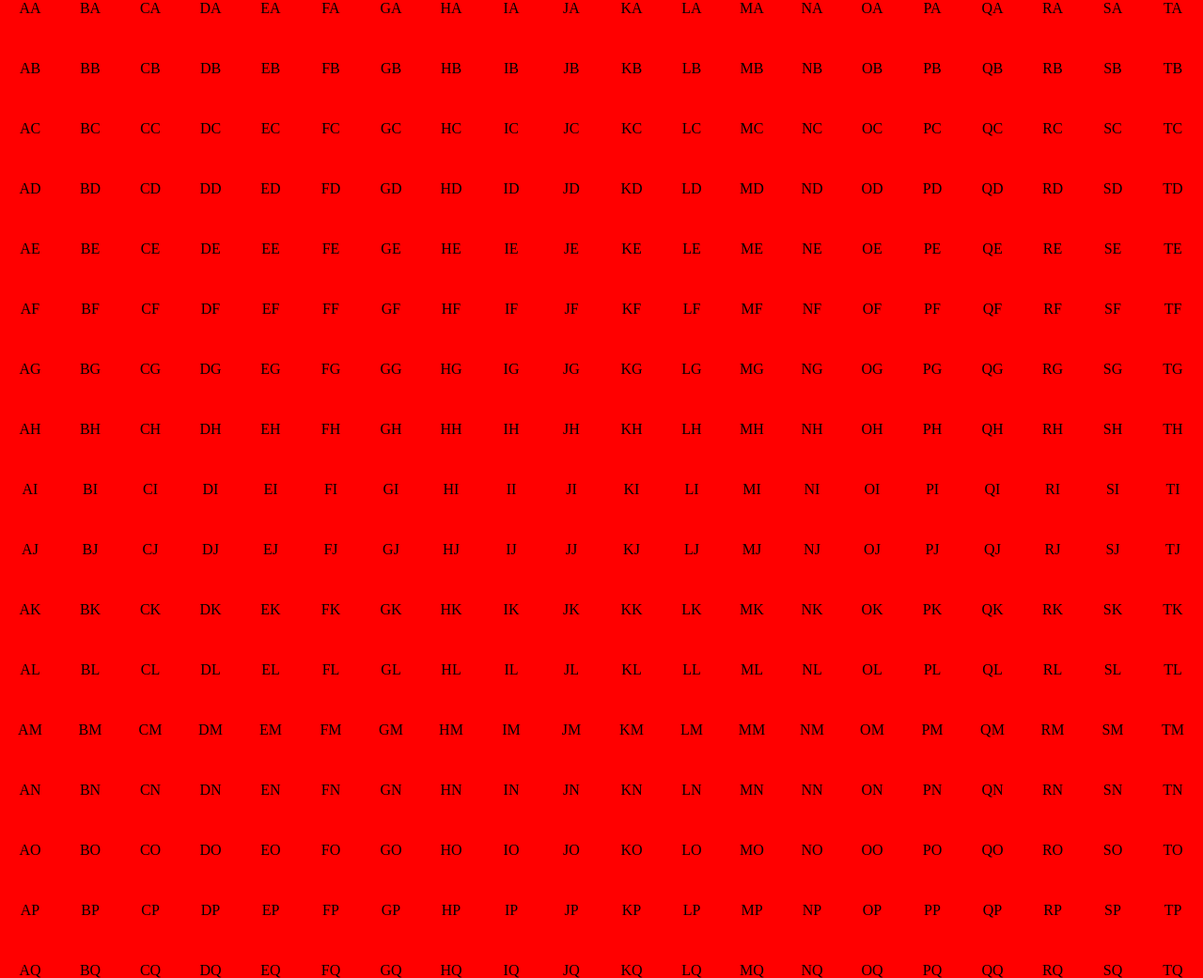
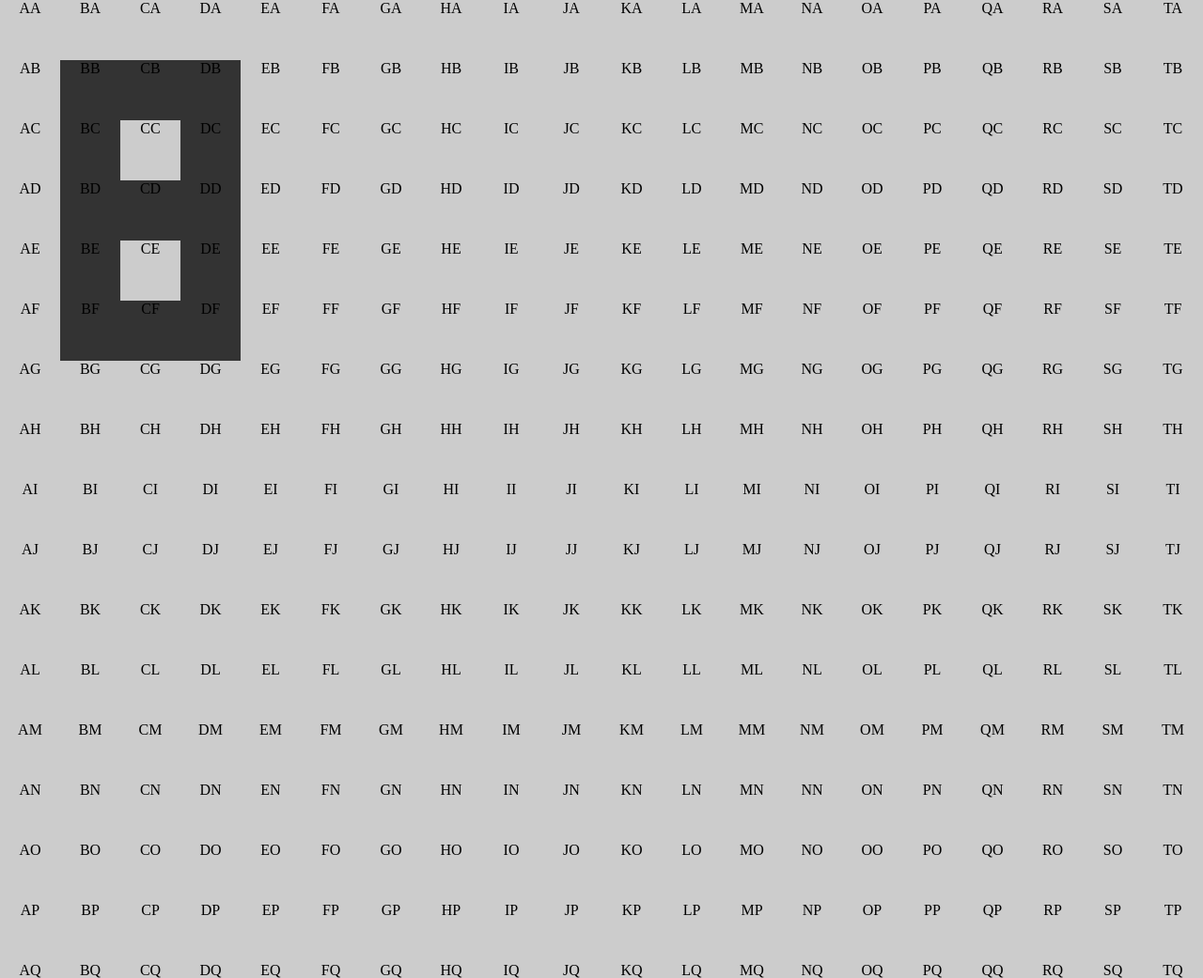
Before and after one commit to MikeGertrudes/iso, a plain HTML site: page index.html in a window 1280 px wide. Shown: the top 1041 px of the page at 94% size. Drawn offline with Linux system fonts and the light colour scheme.

Commit message:
feat(iso): allow for click selecting and saving

```diff
--- /dev/null
+++ b/Iso.js
@@ -0,0 +1,220 @@
+var Iso = (function() {
+
+  'use strict';
+
+  const DEFAULTS = {
+    active: false,
+    backgroundColor: '#CCCCCC',
+    input: new Map([
+      [
+        'BB', {
+          active: true,
+          backgroundColor: '#333333'
+        }
+      ],
+      [
+        'CB', {
+          active: true,
+          backgroundColor: '#333333'
+        }
+      ],
+      [
+        'DB', {
+          active: true,
+          backgroundColor: '#333333'
+        }
+      ],
+      [
+        'BC', {
+          active: true,
+          backgroundColor: '#333333'
+        }
+      ],
+      [
+        'DC', {
+          active: true,
+          backgroundColor: '#333333'
+        }
+      ],
+      [
+        'BD', {
+          active: true,
+          backgroundColor: '#333333'
+        }
+      ],
+      [
+        'CD', {
+          active: true,
+          backgroundColor: '#333333'
+        }
+      ],
+      [
+        'DD', {
+          active: true,
+          backgroundColor: '#333333'
+        }
+      ],
+      [
+        'BE', {
+          active: true,
+          backgroundColor: '#333333'
+        }
+      ],
+      [
+        'DE', {
+          active: true,
+          backgroundColor: '#333333'
+        }
+      ],
+      [
+        'BF', {
+          active: true,
+          backgroundColor: '#333333'
+        }
+      ],
+      [
+        'CF', {
+          active: true,
+          backgroundColor: '#333333'
+        }
+      ],
+      [
+        'DF', {
+          active: true,
+          backgroundColor: '#333333'
+        }
+      ]
+    ])
+  };
+
+  class Iso {
+
+    constructor(config) {
+      config = config || {};
+
+      this.divisions = config.divisions || 10;
+
+      const alphabet = [
+        'A', 'B', 'C', 'D', 'E', 'F', 'G', 'H', 'I', 'J', 'K', 'L', 'M', 'N', 'O', 'P', 'Q', 'R', 'S', 'T', 'U', 'V', 'W', 'X', 'Y', 'Z'
+      ];
+
+      this.world = new Map();
+
+      let row;
+
+      for (let i = 0; i < this.divisions; i++) {
+        row = alphabet[i]
+        for (let j = 0; j < this.divisions; j++) {
+          this.world.set(alphabet[j] + row, {
+            active: false,
+            row: row,
+            column: alphabet[j],
+          });
+        }
+      }
+
+      this.input = this.loadInput() || DEFAULTS.input;
+
+      // next steps:
+      // conditional apply #333333
+      // find a way to map the input coordinates to the world map
+      // can we use Map or WeakMap to hold a hard reference to the world object?
+      // is that worth it? the Map will only be referencing the world, and we will never destroy the world
+      // build the world one function
+    }
+
+    resetTheWorld() {
+      document.body.style.margin = 0;
+
+      document.body.innerHTML = '';
+    }
+
+    buildTheWorld() {
+      let fragment = document.createDocumentFragment();
+
+      let that = this;
+
+      this.world.forEach(function(tileValue, tileKey) {
+        let element = that.buildElement();
+
+        tileValue.element = element;
+
+        element.innerHTML = tileKey;
+
+        element.addEventListener('click', function() {
+          if (!tileValue.active) {
+            element.style.backgroundColor = 'yellow';
+            tileValue.active = true;
+          } else {
+            element.style.backgroundColor = DEFAULTS.backgroundColor;
+            tileValue.active = false;
+          }
+
+          that.saveInput(tileValue, tileKey);
+        });
+
+        fragment.appendChild(element);
+      }, this.world);
+
+      document.body.appendChild(fragment);
+    }
+
+    applyInputs() {
+      let fragment = document.createDocumentFragment();
+
+      let that = this;
+
+      this.input.forEach(function(value, key) {
+        let element = that.world.get(key).element;
+
+        element.style.backgroundColor = value.backgroundColor;
+
+      }, this.input);
+    }
+
+    saveInput(tileValue, tileKey) {
+      this.input.set(tileKey, {
+        active: true,
+        backgroundColor: 'yellow'
+      });
+
+      sessionStorage.setItem('input', JSON.stringify(Array.from(this.input.entries())));
+    }
+
+    loadInput() {
+      let retrieved = sessionStorage.getItem('input');
+
+      return retrieved ? new Map(JSON.parse(retrieved)) : false;
+    }
+
+    getWindowWidth() {
+      return window.outerWidth;
+    }
+
+    getWindowHeight() {
+      return window.outerHeight;
+    }
+
+    buildElement() {
+      let element = document.createElement('div');
+
+      element.style.width = this.getWindowWidth() / this.divisions + 'px';
+
+      element.style.height = element.style.width;
+
+      element.style.backgroundColor = '#cccccc';
+
+      element.style.display = 'inline-block';
+
+      return element;
+    }
+
+    addElement(element) {
+      document.body.appendChild(element);
+    }
+
+  }
+
+  return Iso;
+
+})();
--- a/index.html
+++ b/index.html
@@ -7,8 +7,10 @@
     </style>
   </head>
   <body>
-    <script type="text/javascript" src="index.js"></script>
+    <script type="text/javascript" src="Iso.js"></script>
     <script type="text/javascript">
+    'use strict';
+
     var test = new Iso({
       divisions: 20
     });
@@ -16,6 +18,8 @@
     test.resetTheWorld();
 
     test.buildTheWorld();
+
+    test.applyInputs();
     </script>
   </body>
 </html>
--- a/index.js
+++ /dev/null
@@ -1,144 +0,0 @@
-var Iso = function Iso(config) {
-  config = config || {};
-
-  this.divisions = config.divisions || 10;
-
-  var alphabet = [
-    'A', 'B', 'C', 'D', 'E', 'F', 'G', 'H', 'I', 'J', 'K', 'L', 'M', 'N', 'O', 'P', 'Q', 'R', 'S', 'T', 'U', 'V', 'W', 'X', 'Y', 'Z'
-  ];
-
-  this.world = [];
-
-  var row;
-
-  for (var i = 0; i < this.divisions; i++) {
-    row = alphabet[i]
-    for (var j = 0; j < this.divisions; j++) {
-      this.world.push([alphabet[j], row]);
-    }
-  }
-
-  this.input = new Map([
-    [
-      ['A', 'A'], {
-        active: true,
-        backgroundColor: 'blue'
-      }
-    ],
-    [
-      ['B', 'A'], {
-        active: true,
-        backgroundColor: 'blue'
-      }
-    ],
-    [
-      ['C', 'A'], {
-        active: true,
-        backgroundColor: 'blue'
-      }
-    ],
-    [
-      ['A', 'B'], {
-        active: true,
-        backgroundColor: 'blue'
-      }
-    ],
-    [
-      ['C', 'B'], {
-        active: true,
-        backgroundColor: 'blue'
-      }
-    ],
-    [
-      ['A', 'C'], {
-        active: true,
-        backgroundColor: 'blue'
-      }
-    ],
-    [
-      ['B', 'C'], {
-        active: true,
-        backgroundColor: 'blue'
-      }
-    ],
-    [
-      ['C', 'C'], {
-        active: true,
-        backgroundColor: 'blue'
-      }
-    ]
-  ]);
-
-  // next steps:
-  // conditional apply blue
-  // find a way to map the input coordinates to the world map
-  // can we use Map or WeakMap to hold a hard reference to the world object?
-  // is that worth it? the Map will only be referencing the world, and we will never destroy the world
-  // build the world one function
-};
-
-Iso.prototype.resetTheWorld = function resetTheWorld() {
-  document.body.style.margin = 0;
-
-  document.body.innerHTML = '';
-};
-
-Iso.prototype.buildTheWorld = function buildTheWorld() {
-  var fragment = document.createDocumentFragment();
-
-  var that = this;
-
-  this.world.forEach(function(tile) {
-    var element = that.buildElement();
-
-    tile.element = element;
-
-    element.innerHTML = tile[0] + tile[1];
-
-    this.appendChild(element);
-  }, fragment);
-
-  document.body.appendChild(fragment);
-};
-
-Iso.prototype.buildTheInputs = function buildTheInputs() {
-  var fragment = document.createDocumentFragment();
-
-  var that = this;
-
-  this.input.forEach(function(value, key) {
-    var element = that.buildElement();
-
-    element.style.backgroundColor = value.backgroundColor;
-
-    this.appendChild(element);
-  }, fragment);
-
-  document.body.appendChild(fragment);
-};
-
-Iso.prototype.getWindowWidth = function getWindowWidth() {
-  return window.outerWidth;
-};
-
-Iso.prototype.getWindowHeight = function getWindowHeight() {
-  return window.outerHeight;
-};
-
-Iso.prototype.buildElement = function buildElement() {
-  var element = document.createElement('div');
-
-  element.style.width = this.getWindowWidth() / this.divisions + 'px';
-
-  element.style.height = element.style.width;
-
-  element.style.backgroundColor = 'red';
-
-  element.style.display = 'inline-block';
-
-  return element;
-};
-
-Iso.prototype.addElement = function addElement(element) {
-  document.body.appendChild(element);
-};
```
